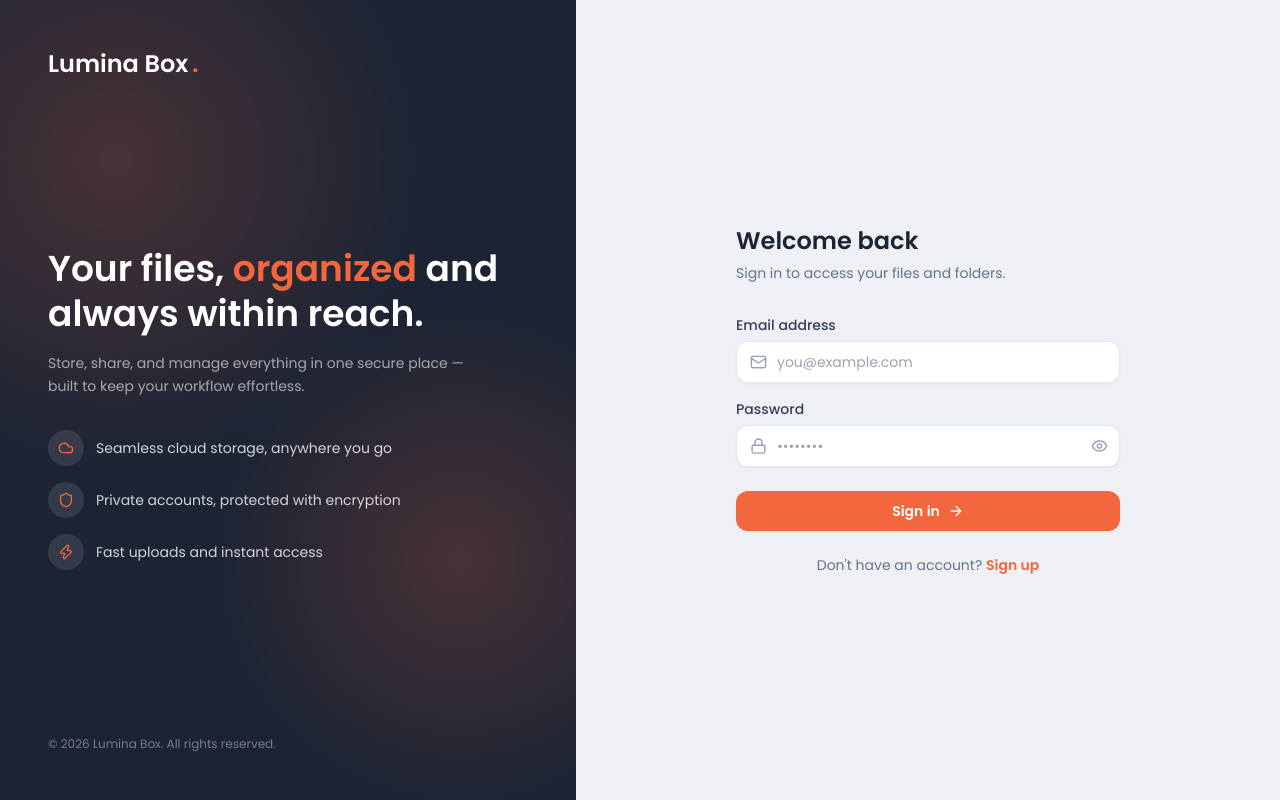
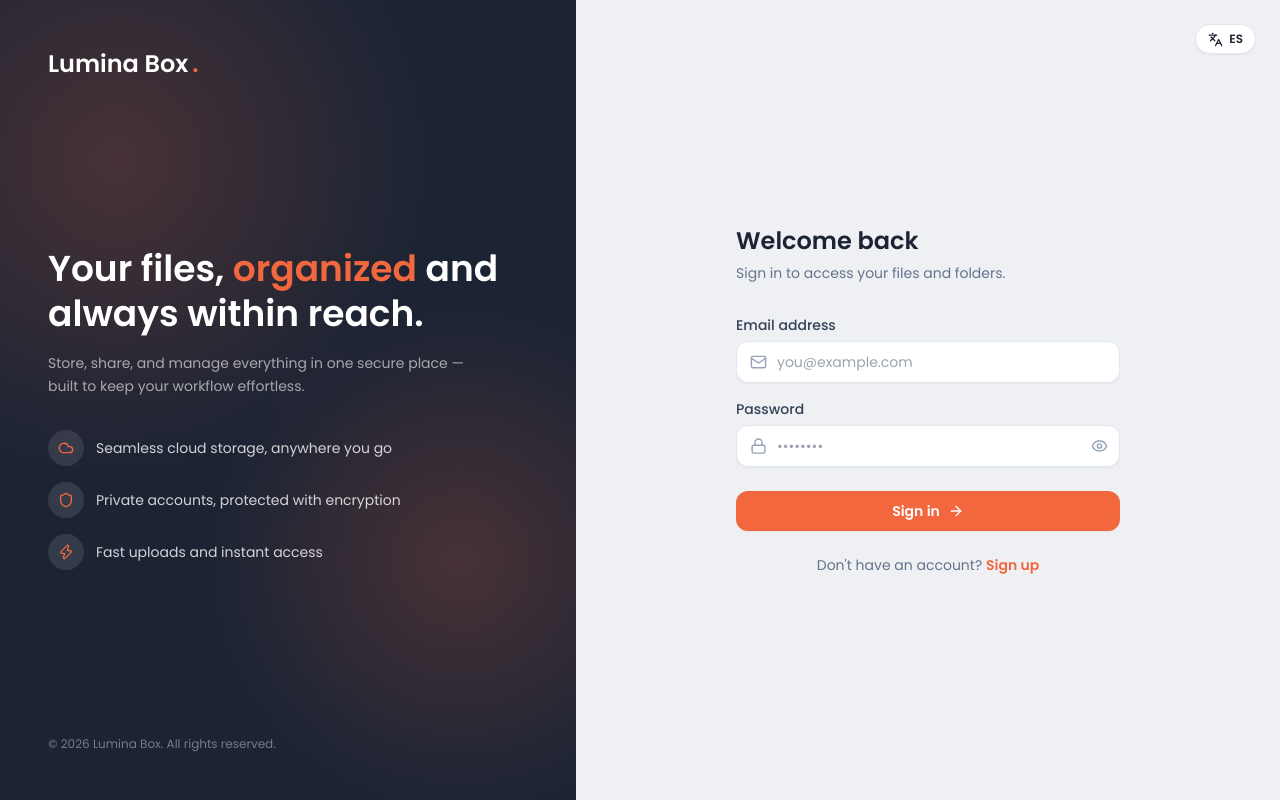
Before and after one commit to daveagl-dev/lumina-box, a React (Vite) app in the folder client/: page / in a window 1280 px wide. Built offline with nearby package versions, Linux system fonts and the light colour scheme; no server answers.

Commit message:
Version 0.8.1

```diff
--- a/client/src/components/Login.jsx
+++ b/client/src/components/Login.jsx
@@ -1,8 +1,77 @@
 import { useState } from "react";
-import { Mail, Lock, User, Eye, EyeOff, ArrowRight, Cloud, Shield, Zap } from "lucide-react";
+import { Mail, Lock, User, Eye, EyeOff, ArrowRight, Cloud, Shield, Zap, Languages } from "lucide-react";
 import { login, register } from "../lib/auth";
 
+const translations = {
+  en: {
+    headlineStart: "Your files,",
+    headlineAccent: "organized",
+    headlineEnd: "and always within reach.",
+    tagline:
+      "Store, share, and manage everything in one secure place — built to keep your workflow effortless.",
+    feature1: "Seamless cloud storage, anywhere you go",
+    feature2: "Private accounts, protected with encryption",
+    feature3: "Fast uploads and instant access",
+    rights: "All rights reserved.",
+    welcomeBack: "Welcome back",
+    createAccount: "Create your account",
+    loginSubtitle: "Sign in to access your files and folders.",
+    registerSubtitle: "Start storing and organizing your files today.",
+    fullName: "Full name",
+    email: "Email address",
+    password: "Password",
+    passwordHint: "Must be at least 8 characters.",
+    wait: "Please wait...",
+    signIn: "Sign in",
+    createAccountBtn: "Create account",
+    noAccount: "Don't have an account?",
+    haveAccount: "Already have an account?",
+    signUp: "Sign up",
+    switchTo: "Cambiar a español",
+  },
+  es: {
+    headlineStart: "Tus archivos,",
+    headlineAccent: "organizados",
+    headlineEnd: "y siempre al alcance.",
+    tagline:
+      "Guarda, comparte y gestiona todo en un solo lugar seguro, pensado para que tu trabajo fluya sin esfuerzo.",
+    feature1: "Almacenamiento en la nube, vayas donde vayas",
+    feature2: "Cuentas privadas, protegidas con cifrado",
+    feature3: "Subidas rápidas y acceso inmediato",
+    rights: "Todos los derechos reservados.",
+    welcomeBack: "Bienvenido de nuevo",
+    createAccount: "Crea tu cuenta",
+    loginSubtitle: "Inicia sesión para acceder a tus archivos y carpetas.",
+    registerSubtitle: "Empieza a guardar y organizar tus archivos hoy.",
+    fullName: "Nombre completo",
+    email: "Correo electrónico",
+    password: "Contraseña",
+    passwordHint: "Debe tener al menos 8 caracteres.",
+    wait: "Espera un momento...",
+    signIn: "Iniciar sesión",
+    createAccountBtn: "Crear cuenta",
+    noAccount: "¿No tienes una cuenta?",
+    haveAccount: "¿Ya tienes una cuenta?",
+    signUp: "Regístrate",
+    switchTo: "Switch to English",
+  },
+};
+
+const LANG_KEY = "lumina-language";
+
+function getInitialLang() {
+  try {
+    const saved = localStorage.getItem(LANG_KEY);
+    if (saved in translations) return saved;
+  } catch {
+    // localStorage unavailable
+  }
+  return navigator.language?.startsWith("es") ? "es" : "en";
+}
+
 function Login({ onAuthenticated }) {
+  const [lang, setLang] = useState(getInitialLang);
+  const t = translations[lang];
   const [mode, setMode] = useState("login");
   const [name, setName] = useState("");
   const [email, setEmail] = useState("");
@@ -24,6 +93,16 @@ function Login({ onAuthenticated }) {
       setError(err.message);
     } finally {
       setLoading(false);
+    }
+  };
+
+  const toggleLang = () => {
+    const next = lang === "en" ? "es" : "en";
+    setLang(next);
+    try {
+      localStorage.setItem(LANG_KEY, next);
+    } catch {
+      // localStorage unavailable
     }
   };
 
@@ -51,11 +130,10 @@ function Login({ onAuthenticated }) {
         <div className="relative flex flex-col gap-8">
           <div>
             <h1 className="text-4xl font-semibold leading-tight">
-              Your files, <span className="text-coral">organized</span> and always within reach.
+              {t.headlineStart} <span className="text-coral">{t.headlineAccent}</span> {t.headlineEnd}
             </h1>
             <p className="mt-4 max-w-md text-sm leading-relaxed text-white/60">
-              Store, share, and manage everything in one secure place — built to keep your workflow
-              effortless.
+              {t.tagline}
             </p>
           </div>
 
@@ -64,47 +142,65 @@ function Login({ onAuthenticated }) {
               <span className="flex h-9 w-9 shrink-0 items-center justify-center rounded-full bg-white/10">
                 <Cloud size={16} className="text-coral" />
               </span>
-              Seamless cloud storage, anywhere you go
+              {t.feature1}
             </div>
             <div className="flex items-center gap-3 text-sm text-white/80">
               <span className="flex h-9 w-9 shrink-0 items-center justify-center rounded-full bg-white/10">
                 <Shield size={16} className="text-coral" />
               </span>
-              Private accounts, protected with encryption
+              {t.feature2}
             </div>
             <div className="flex items-center gap-3 text-sm text-white/80">
               <span className="flex h-9 w-9 shrink-0 items-center justify-center rounded-full bg-white/10">
                 <Zap size={16} className="text-coral" />
               </span>
-              Fast uploads and instant access
+              {t.feature3}
             </div>
           </div>
         </div>
 
-        <p className="relative text-xs text-white/40">&copy; {new Date().getFullYear()} Lumina Box. All rights reserved.</p>
+        <p className="relative text-xs text-white/40">&copy; {new Date().getFullYear()} Lumina Box. {t.rights}</p>
       </div>
 
       {/* Right panel — form */}
-      <div className="flex w-full flex-1 items-center justify-center px-6 py-10 sm:px-10">
-        <div className="w-full max-w-sm">
-          <div className="mb-8 flex items-center gap-1 text-2xl font-semibold text-navy lg:hidden">
+      <div className="relative flex w-full flex-1 items-center justify-center overflow-hidden px-6 py-10 sm:px-10">
+        {/* Mobile-only decoration */}
+        <div className="pointer-events-none absolute inset-x-0 top-0 h-16 overflow-hidden bg-navy lg:hidden">
+          <div
+            className="absolute inset-0 opacity-30"
+            style={{
+              backgroundImage:
+                "radial-gradient(circle at 15% 20%, #f2673e 0%, transparent 45%), radial-gradient(circle at 90% 80%, #f2673e 0%, transparent 40%)",
+            }}
+          />
+          <div className="absolute -right-6 -top-10 h-16 w-16 rounded-full border border-white/10" />
+          <div className="absolute -bottom-6 left-32 h-10 w-10 rounded-full border border-white/10" />
+          <div className="absolute left-6 top-4 flex items-center gap-1 text-2xl font-semibold text-white">
             Lumina Box<span className="text-coral">.</span>
           </div>
-
+        </div>
+        <button
+          type="button"
+          onClick={toggleLang}
+          aria-label={t.switchTo}
+          className="absolute right-4 top-4 flex items-center gap-1.5 rounded-full border border-slate-200 bg-white px-3 py-1.5 text-xs font-semibold text-navy shadow-sm transition hover:border-coral hover:text-coral sm:right-6 sm:top-6"
+        >
+          <Languages size={15} />
+          {lang === "en" ? "ES" : "EN"}
+        </button>
+        <div className="relative mt-6 w-full max-w-sm lg:mt-0">
           <h2 className="text-2xl font-semibold text-navy">
-            {isLogin ? "Welcome back" : "Create your account"}
+            {isLogin ? t.welcomeBack : t.createAccount}
           </h2>
           <p className="mt-1.5 text-sm text-slate-500">
-            {isLogin
-              ? "Sign in to access your files and folders."
-              : "Start storing and organizing your files today."}
+            {isLogin ? t.loginSubtitle : t.registerSubtitle}
           </p>
 
           <form onSubmit={handleSubmit} className="mt-8 flex flex-col gap-4">
             {!isLogin && (
               <div>
                 <label htmlFor="name" className="mb-1.5 block text-sm font-medium text-slate-700">
-                  Full name
+                  {t.fullName}
                 </label>
                 <div className="relative">
                   <User size={17} className="pointer-events-none absolute left-3.5 top-1/2 -translate-y-1/2 text-slate-400" />
@@ -124,7 +220,7 @@ function Login({ onAuthenticated }) {
 
             <div>
               <label htmlFor="email" className="mb-1.5 block text-sm font-medium text-slate-700">
-                Email address
+                {t.email}
               </label>
               <div className="relative">
                 <Mail size={17} className="pointer-events-none absolute left-3.5 top-1/2 -translate-y-1/2 text-slate-400" />
@@ -143,7 +239,7 @@ function Login({ onAuthenticated }) {
 
             <div>
               <label htmlFor="password" className="mb-1.5 block text-sm font-medium text-slate-700">
-                Password
+                {t.password}
               </label>
               <div className="relative">
                 <Lock size={17} className="pointer-events-none absolute left-3.5 top-1/2 -translate-y-1/2 text-slate-400" />
@@ -168,7 +264,7 @@ function Login({ onAuthenticated }) {
                 </button>
               </div>
               {!isLogin && (
-                <p className="mt-1.5 text-xs text-slate-400">Must be at least 8 characters.</p>
+                <p className="mt-1.5 text-xs text-slate-400">{t.passwordHint}</p>
               )}
             </div>
 
@@ -182,10 +278,10 @@ function Login({ onAuthenticated }) {
               className="group mt-2 flex w-full items-center justify-center gap-2 rounded-xl bg-coral py-2.5 text-sm font-semibold text-white shadow-sm transition hover:bg-coral/90 active:scale-[0.98] disabled:cursor-not-allowed disabled:opacity-60"
             >
               {loading ? (
-                "Please wait..."
+                t.wait
               ) : (
                 <>
-                  {isLogin ? "Sign in" : "Create account"}
+                  {isLogin ? t.signIn : t.createAccountBtn}
                   <ArrowRight size={16} className="transition group-hover:translate-x-0.5" />
                 </>
               )}
@@ -193,9 +289,9 @@ function Login({ onAuthenticated }) {
           </form>
 
           <p className="mt-6 text-center text-sm text-slate-500">
-            {isLogin ? "Don't have an account?" : "Already have an account?"}{" "}
+            {isLogin ? t.noAccount : t.haveAccount}{" "}
             <button type="button" onClick={switchMode} className="font-semibold text-coral hover:underline">
-              {isLogin ? "Sign up" : "Sign in"}
+              {isLogin ? t.signUp : t.signIn}
             </button>
           </p>
         </div>
```
